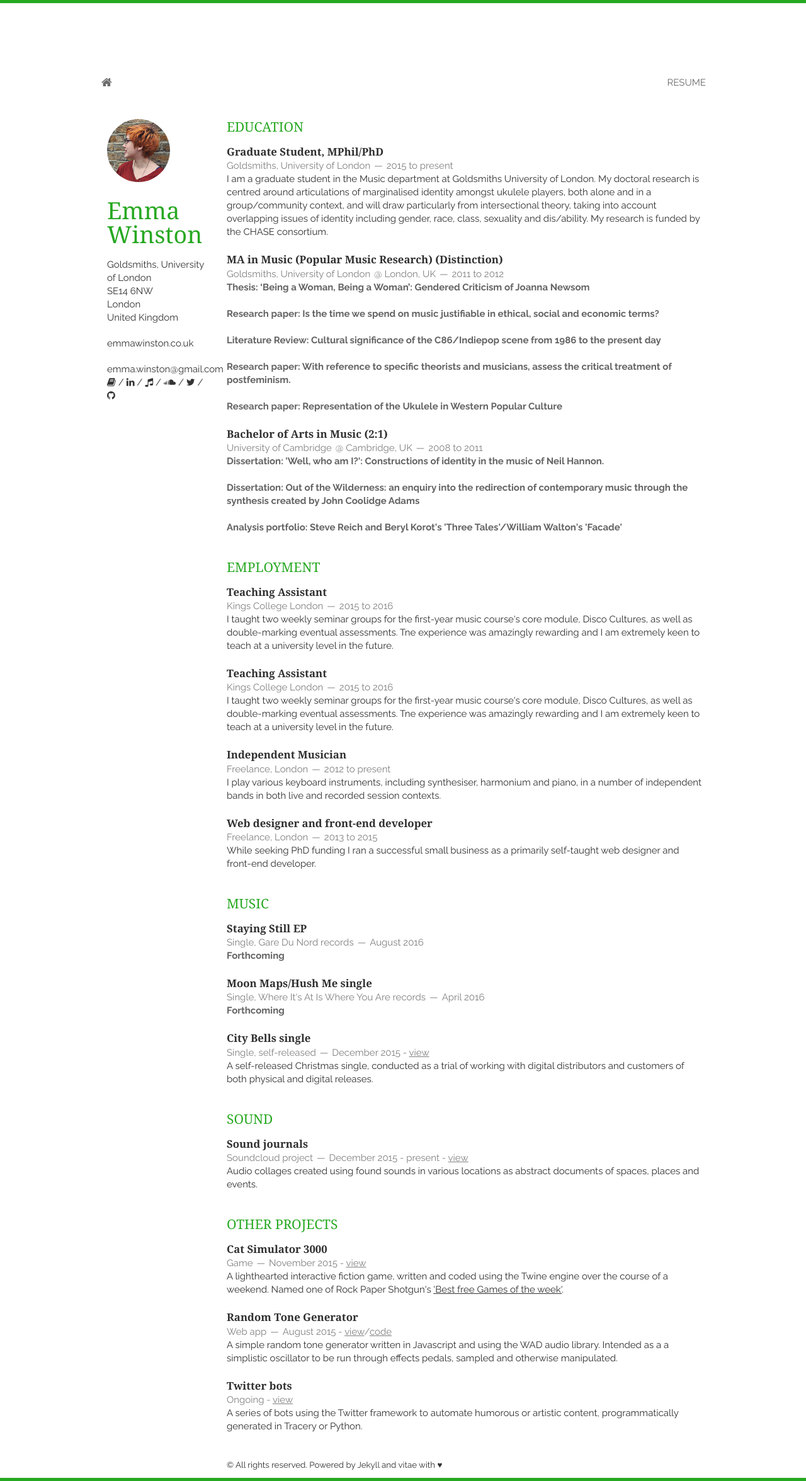
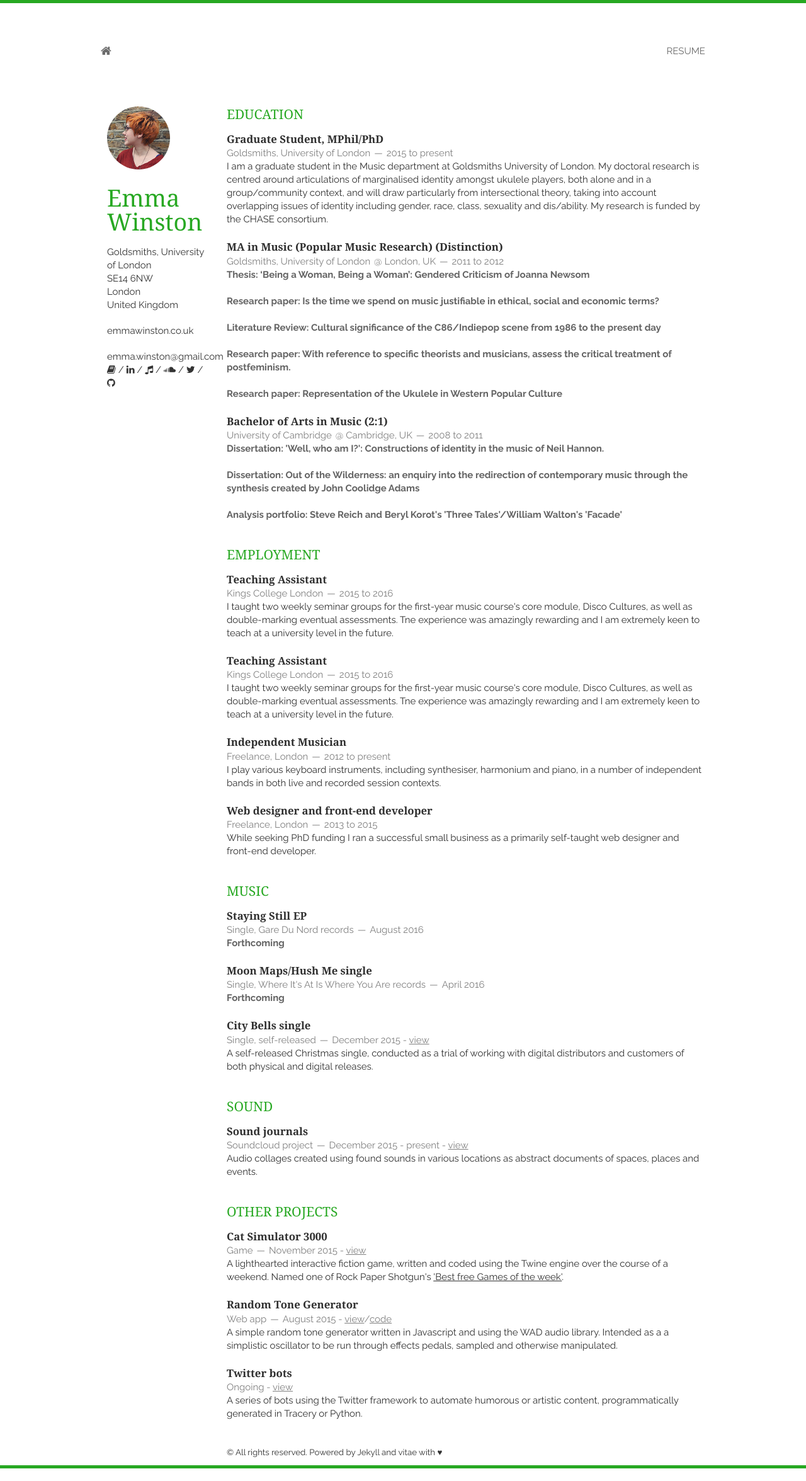
Before and after one commit to emmawinston/cv, a Jekyll site: the page built from index.html, in a window 1280 px wide. Shown: the whole page at 63% size. Built offline with Jekyll 4.4.1, drawn with Linux system fonts in a browser that asks for light colours; nearby versions of some CDN libraries; Markdown is read by kramdown in place of the engine named in the settings; the list of posts is cut into pages by our own code.

Commit message:
move header

```diff
--- a/_layouts/layout.html
+++ b/_layouts/layout.html
@@ -24,8 +24,8 @@
     <!-- <link rel="apple-touch-icon" sizes="114x114" href="static/img/me-icon-114.png"> -->
 </head>
 <body>
+    {% include header.html %}
 <div class="container">
-    {% include header.html %}
     <header class="three columns">
         <img src="{{ site.baseurl }}static/img/profile.png" class="me">
         <h1>{{ site.name }}</h1>
```
